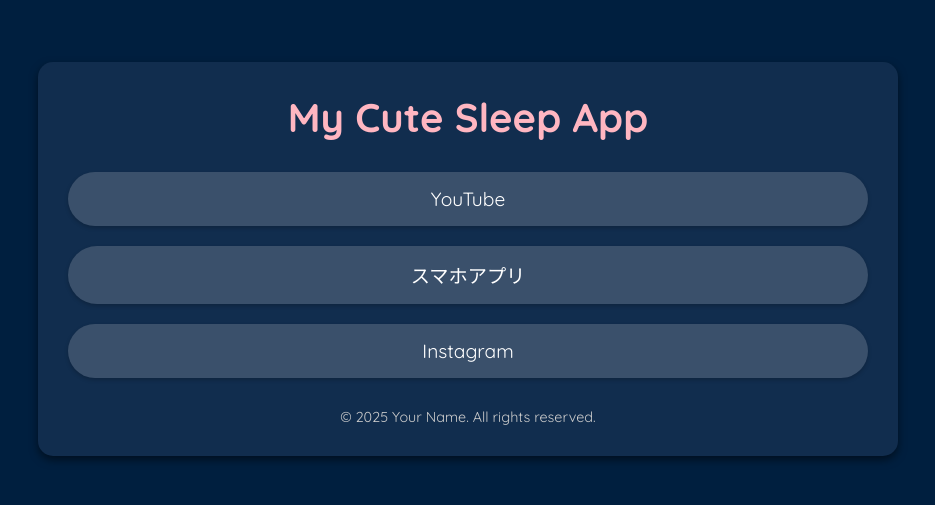
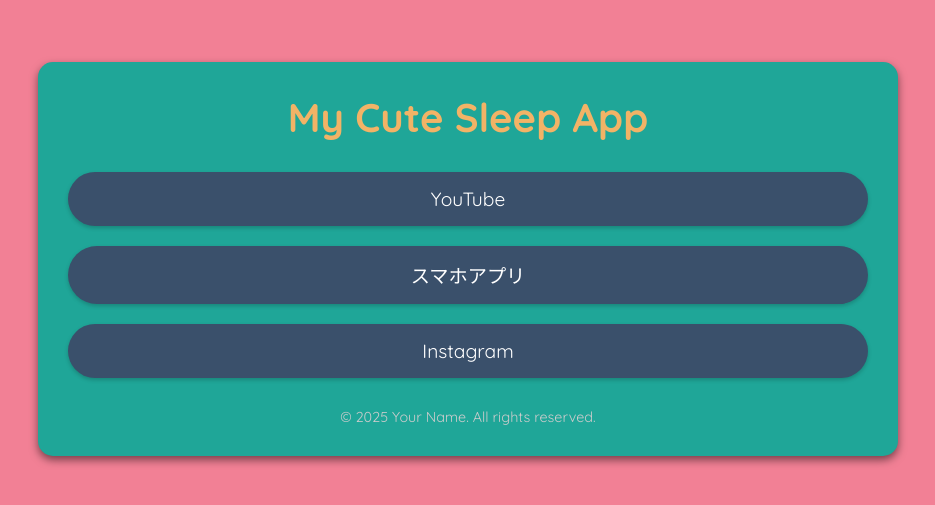
Before and after one commit to rumiaanimation/main, a plain HTML site: page index.html in a window 1280 px wide. Shown: the part 141-646 px from the top of the page, without its empty margins (172-1107 px from the left). Drawn offline with Linux system fonts and the light colour scheme.

Commit message:
Update index.html

```diff
--- a/index.html
+++ b/index.html
@@ -3,7 +3,7 @@
 <head>
   <meta charset="UTF-8">
   <meta name="viewport" content="width=device-width, initial-scale=1">
-  <title>My Cute Sleep App</title>
+  <title> RumiaAnimation</title>
   <!-- 柔らかい印象のQuicksandフォントを利用 -->
   <link href="https://fonts.googleapis.com/css2?family=Quicksand:wght@400;700&display=swap" rel="stylesheet">
   <style>
@@ -11,7 +11,7 @@
     body {
       margin: 0;
       font-family: 'Quicksand', sans-serif;
-      background-color: #001f3f; /* 紺色 */
+      background-color: #F28095; /* 紺色 */
       color: #fff;
       display: flex;
       justify-content: center;
@@ -24,7 +24,7 @@
       width: 90%;
       padding: 30px;
       text-align: center;
-      background: #112D4E; /* ダークブルー */
+      background: #1FA698; /* ダークブルー */
       border-radius: 15px;
       box-shadow: 0 4px 8px rgba(0,0,0,0.5);
     }
@@ -34,7 +34,7 @@
     h1 {
       font-size: 2.5em;
       margin: 0;
-      color: #FFB6C1; /* ライトピンクで優しい印象 */
+      color: #F2B366; /* ライトピンクで優しい印象 */
     }
     /* リンクボタンのスタイル */
     .links {
@@ -55,7 +55,7 @@
       box-shadow: 0 2px 4px rgba(0,0,0,0.2);
     }
     .link-button:hover {
-      background-color: #2F435C;
+      background-color: #F2CB9B;
     }
     footer {
       font-size: 0.9em;
```
